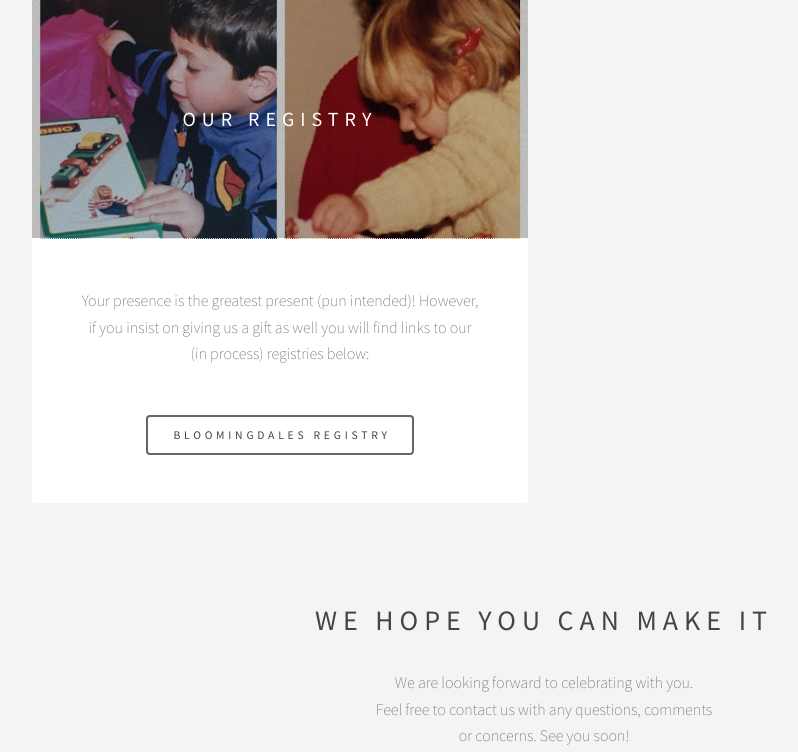
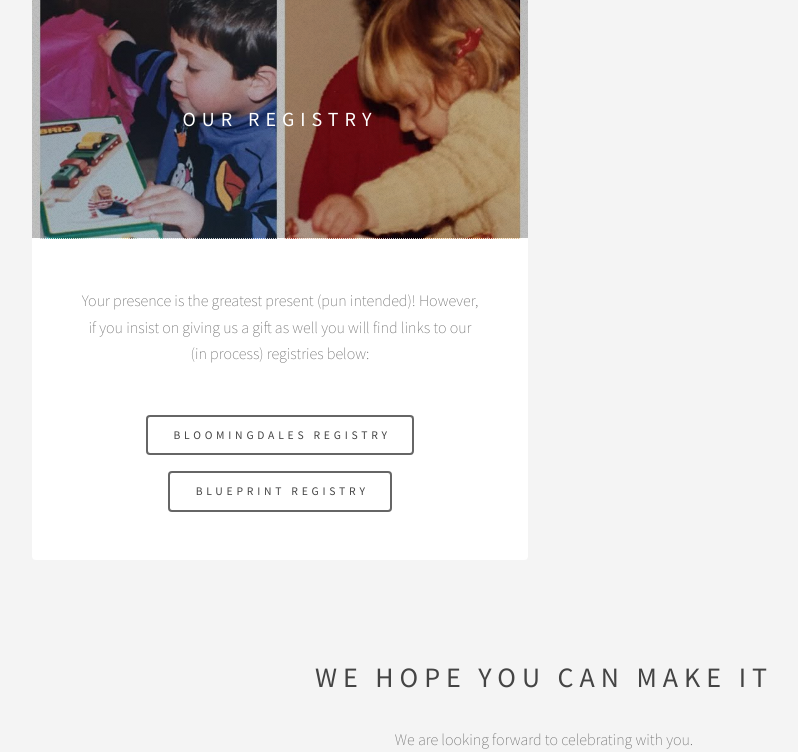
Before and after one commit to plancherb1/brannie_us, a Django app: page /wedding in a window 1280 px wide. Shown: the part 2189-2941 px from the top of the page, without its empty margins (96-894 px from the left). Run offline with Django 3.2, Linux system fonts and the light colour scheme.

```diff
--- a/version1/templates/epilogue/index.html
+++ b/version1/templates/epilogue/index.html
@@ -114,10 +114,8 @@
 							<p>Your presence is the greatest present (pun intended)! However, if you insist on giving us a gift as well you will find links to our (in process) registries below:</p>
 							<ul class="actions">
 								<li><a target="_blank" href="http://www.bloomingdales.com/registry/wedding/guest/?registryId=6666923" class="button">Bloomingdales Registry</a></li>
-								<!--
-								<li><a href="#" class="button">Thankful Registry</a></li>
-								<li><a href="#" class="button">Experiences Registry</a></li>
-								-->
+								<!-- <li><a href="#" class="button">Thankful Registry</a></li> -->
+								<li><a target="_blank" href="https://www.blueprintregistry.com/registry/legallybrannie" class="button">Blueprint Registry</a></li>
 							</ul>
 						</article>
 					</section>
```
